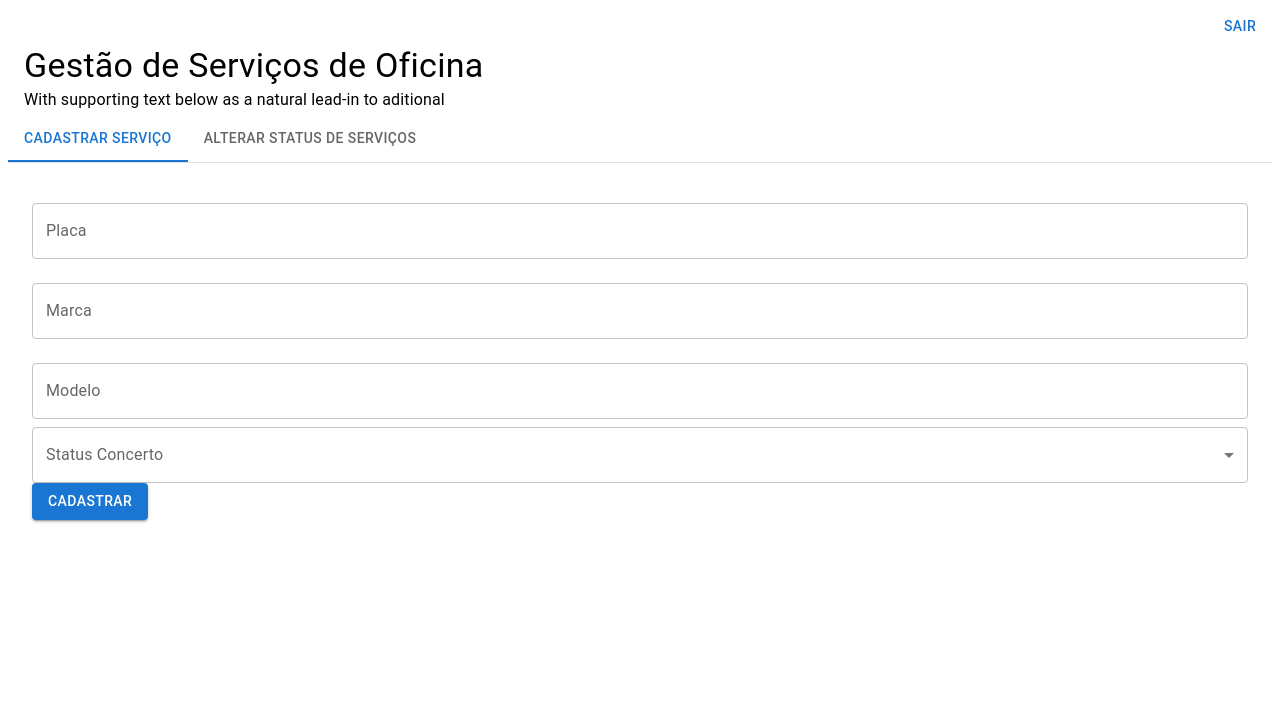
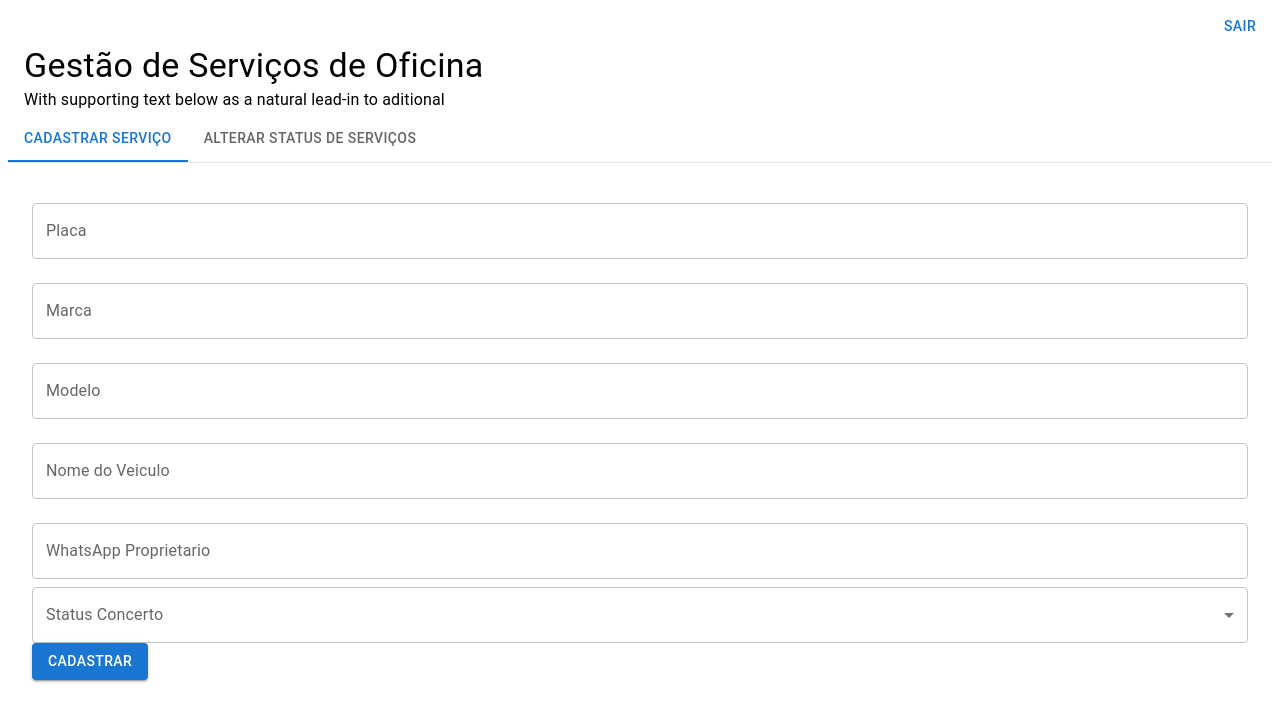
Before and after one commit to MarcosPrintes001/minha-oficina, a React (Create React App) app: page /home in a window 1280 px wide. Shown: the top 722 px of the page. Built offline with nearby package versions, Linux system fonts and the light colour scheme.

Commit message:
updat new datas

```diff
--- a/src/components/formulario.js
+++ b/src/components/formulario.js
@@ -9,7 +9,10 @@ const FormularioCadastroVeiculo = () => {
         placa: "",
         marca: "",
         modelo: "",
-        statusConcerto: ""
+        nome: "",
+        whats: "",
+        statusConcerto: "",
+
     });
 
     const handleChange = event => {
@@ -24,14 +27,15 @@ const FormularioCadastroVeiculo = () => {
         axios
             .post("https://643824aaf3a0c40814abe5cf.mockapi.io/veiculos", veiculo)
             .then((response) => {
-                // Lógica para tratar a resposta da API, se necessário
-                console.log("Veículo cadastrado:", response.data);
+
                 // Limpa estado local do formulário
                 setVeiculo({
                     placa: "",
                     marca: "",
                     modelo: "",
-                    statusConcerto: ""
+                    nome: "",
+                    whats: "",
+                    statusConcerto: "",
                 });
             })
             .catch((error) => {
@@ -68,6 +72,22 @@ const FormularioCadastroVeiculo = () => {
                 fullWidth
                 margin="normal"
             />
+            <TextField
+                label="Nome do Veiculo"
+                name="nome"
+                value={veiculo.nome}
+                onChange={handleChange}
+                fullWidth
+                margin="normal"
+            />
+            <TextField
+                label="WhatsApp Proprietario"
+                name="whats"
+                value={veiculo.whats}
+                onChange={handleChange}
+                fullWidth
+                margin="normal"
+            />
             <FormControl fullWidth>
                 <InputLabel>Status Concerto</InputLabel>
                 <Select
--- a/src/components/tabelaVeiculos.js
+++ b/src/components/tabelaVeiculos.js
@@ -24,6 +24,8 @@ const TabelaVeiculos = () => {
     placa: "",
     marca: "",
     modelo: "",
+    nome: "",
+    whats: "",
     statusConcerto: "",
   });
 
@@ -65,7 +67,6 @@ const TabelaVeiculos = () => {
         `https://643824aaf3a0c40814abe5cf.mockapi.io/veiculos/${veiculoEdit.id}`,
         veiculoEdit
       );
-      console.log("Salvou edição do veículo:", veiculoEdit);
 
       // Atualizar o estado dos veículos com os dados atualizados
       const veiculosAtualizados = veiculos.map((veiculo) =>
@@ -96,6 +97,8 @@ const TabelaVeiculos = () => {
               <TableCell>Marca</TableCell>
               <TableCell>Modelo</TableCell>
               <TableCell>Status</TableCell>
+              <TableCell>Proprietario</TableCell>
+              <TableCell>WhatsApp</TableCell>
               <TableCell>Ações</TableCell>
 
             </TableRow>
@@ -107,6 +110,8 @@ const TabelaVeiculos = () => {
                 <TableCell>{veiculo.marca}</TableCell>
                 <TableCell>{veiculo.modelo}</TableCell>
                 <TableCell>{veiculo.statusConcerto}</TableCell>
+                <TableCell>{veiculo.nome}</TableCell>
+                <TableCell>{veiculo.whats}</TableCell>
                 <TableCell>
                   <Button
                     variant="contained"
```
